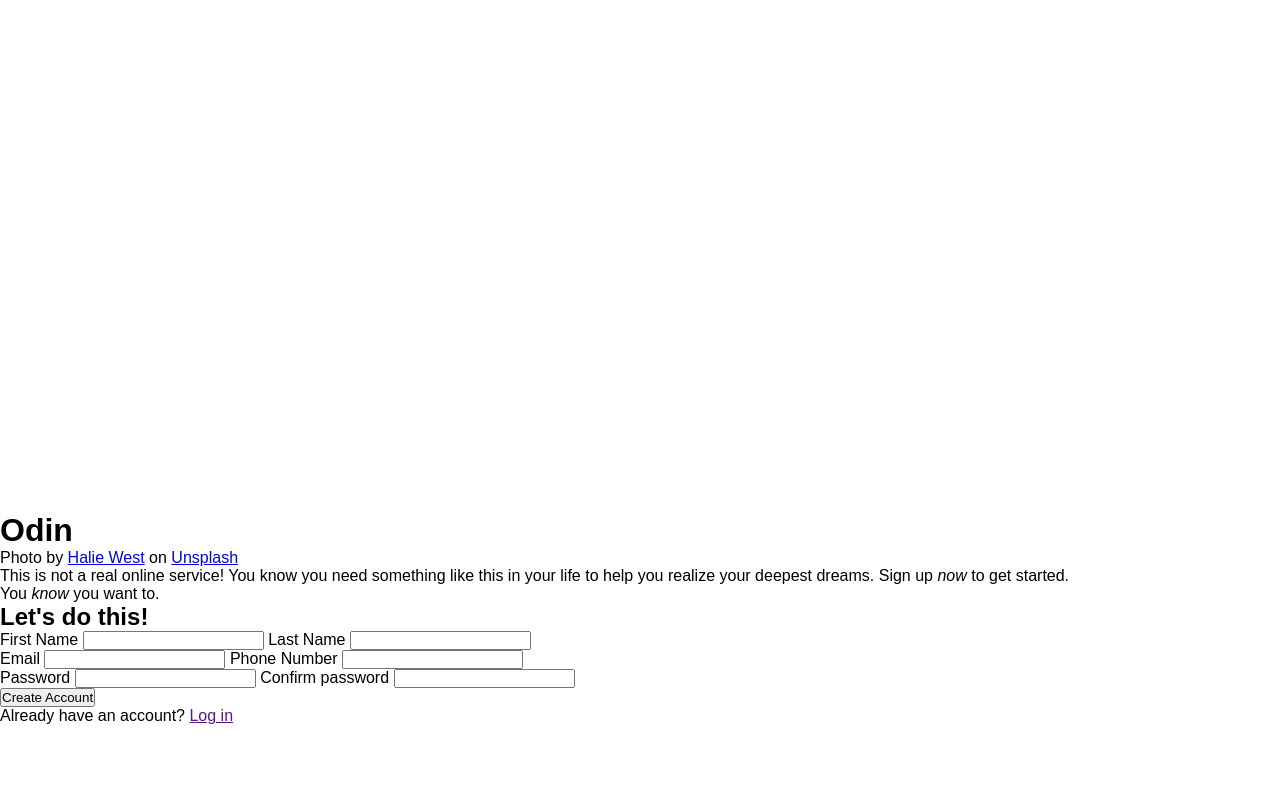
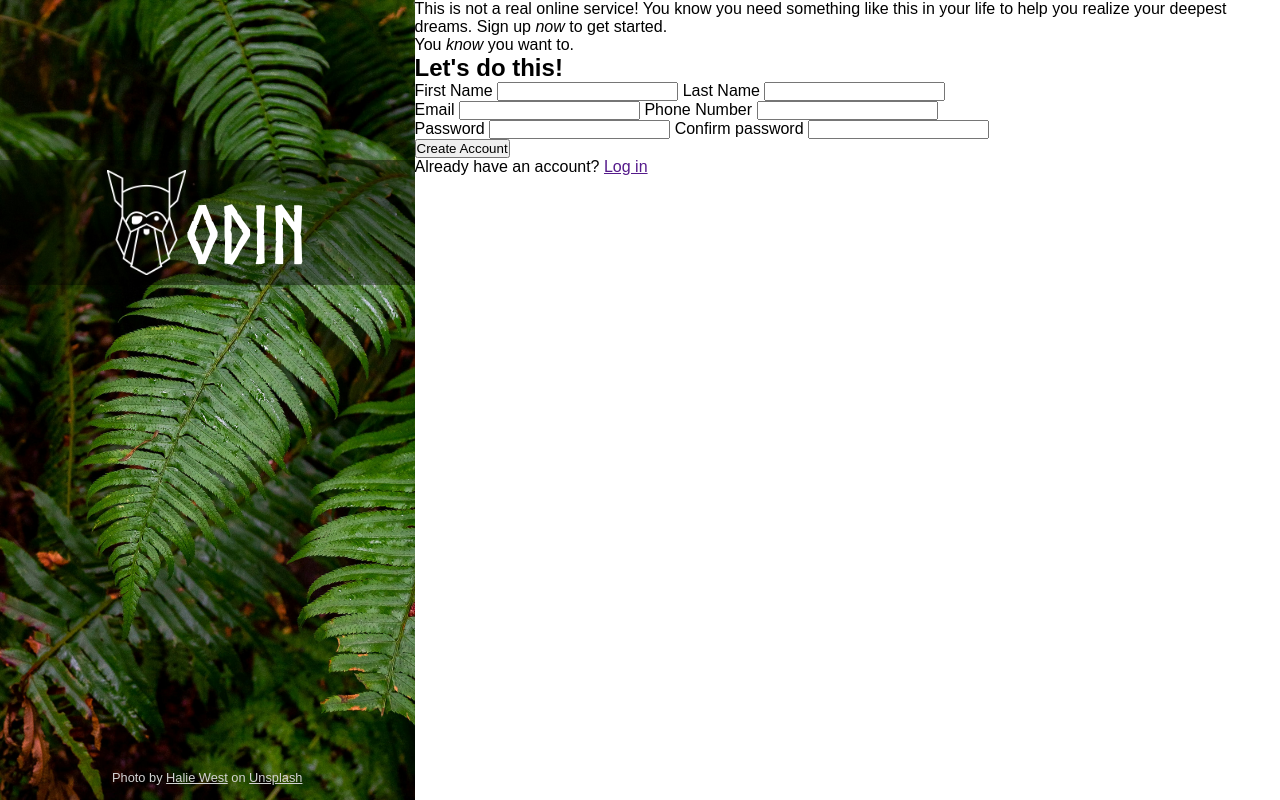
Before and after one commit to aidenwstone/odin-sign-up-form, a plain HTML site: page files/index.html in a window 1280 px wide. Drawn offline with Linux system fonts and the light colour scheme.

Commit message:
Add header section style rules

```diff
--- a/files/styles.css
+++ b/files/styles.css
@@ -12,3 +12,54 @@
   padding: 0;
   box-sizing: border-box;
 }
+
+:root {
+  --logo-color: #ffffff;
+  --attribution-color: #d3d3d3;
+}
+
+body {
+  display: flex;
+  margin: 0;
+  height: 100vh;
+}
+
+header {
+  position: relative;
+  width: 40vw;
+  background-image: url(../images/Green\ Leaf\ Plant\ Photo.jpg);
+  background-size: cover;
+}
+
+.logo {
+  position: relative;
+  top: 20%;
+  display: flex;
+  align-items: end;
+  justify-content: center;
+  background-color: rgb(0 0 0 / 0.4);
+  height: 125px;
+  padding: 10px 0;
+}
+
+.logo-image {
+  height: 100%;
+}
+
+.logo-text {
+  color: var(--logo-color);
+  font: 5rem "NorseBold";
+}
+
+.attribution, .attribution a {
+  color: var(--attribution-color);
+  font-weight: lighter;
+}
+
+.attribution {
+  position: absolute;
+  width: 100%;
+  bottom: 15px;
+  font-size: 0.8rem;
+  text-align: center;
+}
```
